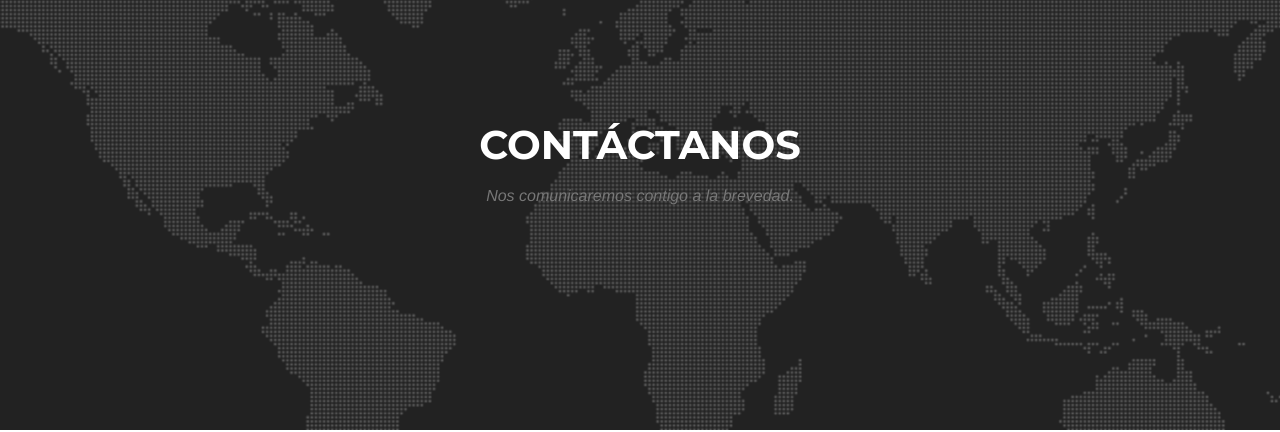
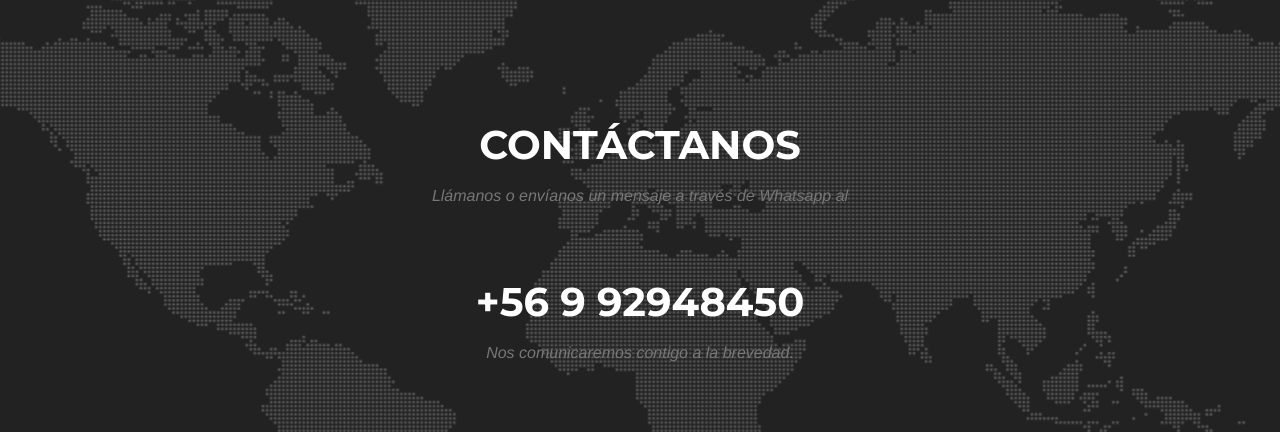
Before and after one commit to SmartAppsSPA/WebSmartApps, a plain HTML site: page www/index.html in a window 1280 px wide. Shown: the part 5728-6160 px from the top of the page. Drawn offline with nearby package versions, Linux system fonts and the light colour scheme; a web font is replaced by a local one.

Commit message:
fix - new photo for danny

```diff
--- a/www/index.html
+++ b/www/index.html
@@ -368,6 +368,8 @@
             <div class="row">
                 <div class="col-lg-12 text-center">
                     <h2 class="section-heading">Contáctanos</h2>
+                    <h3 class="section-subheading text-muted">Llámanos o envíanos un mensaje a través de Whatsapp al</h3>
+                    <h2 class="section-heading">+56 9 92948450</h2>
                     <h3 class="section-subheading text-muted">Nos comunicaremos contigo a la brevedad.</h3>
                 </div>
             </div>
```
Also changed, not shown: www/img/portfolio/dreams-preview.png (deleted), www/img/portfolio/dreams.png (deleted), www/img/portfolio/escape-preview.png (deleted), www/img/portfolio/escape.png (deleted), www/img/portfolio/golden-preview.png (deleted), www/img/portfolio/golden.png (deleted), www/img/portfolio/roundicons-free.png (deleted), www/img/portfolio/roundicons.png (deleted), www/img/portfolio/startup-framework-preview.png (deleted), www/img/portfolio/startup-framework.png (deleted), www/img/portfolio/treehouse-preview.png (deleted), www/img/portfolio/treehouse.png (deleted), www/img/team/1.jpg.
